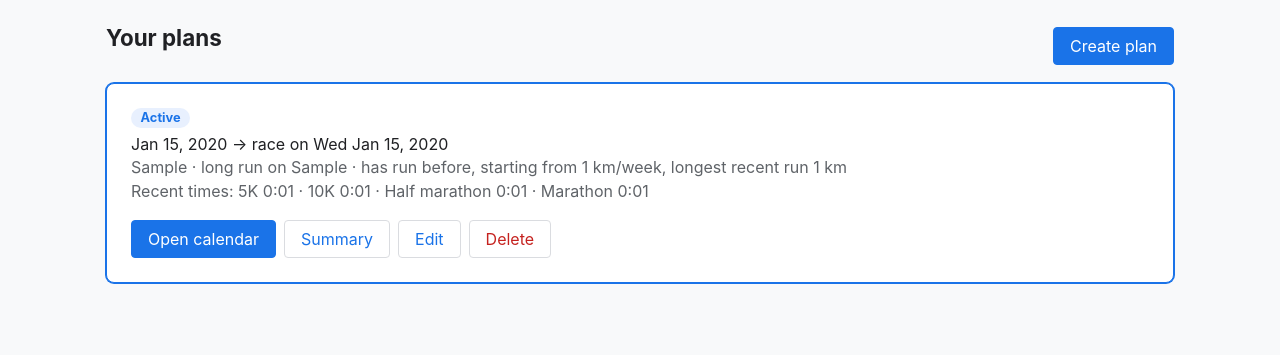
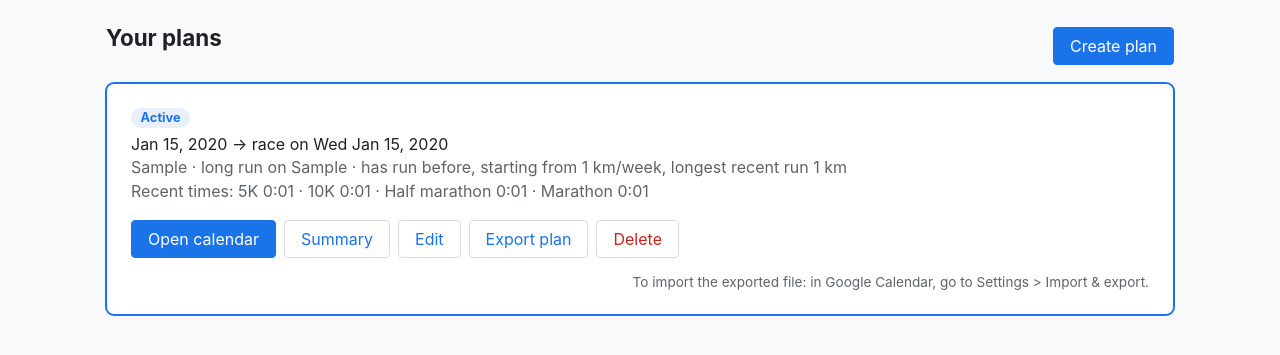
Before and after one commit to HaoSophareth/cs162-ai-app, a Flask app: page /plans in a window 1280 px wide. Shown: the part 46-401 px from the top of the page. Run offline with Flask 3, Linux system fonts and the light colour scheme; a user stored in the database is signed in; tables that the repository leaves empty hold one stand-in row (values such as "Sample post").

Commit message:
Build 2: export plan as a calendar file (re-prompt)

```diff
--- a/engineering_build/main.py
+++ b/engineering_build/main.py
@@ -1,12 +1,12 @@
 from datetime import date, timedelta
 from urllib.parse import urlencode
 
-from flask import Blueprint, flash, redirect, render_template, request, session, url_for
+from flask import Blueprint, Response, flash, redirect, render_template, request, session, url_for
 from flask_login import current_user, login_required
 from sqlalchemy import func
 
 from models import Plan, Run, db
-from plan_generator import (DAYS, RECOMMENDED_WEEKS, current_paces, estimate_finish,
+from plan_generator import (DAYS, RECOMMENDED_WEEKS, build_ics, current_paces, estimate_finish,
                             generate_plan, monday_of)
 
 main_bp = Blueprint("main", __name__)
@@ -142,13 +142,21 @@ def get_user_run(run_id):
     ).first_or_404()
 
 
+def calendar_title(run):
+    return f"{run.run_type.capitalize()} run - {run.distance_km:g} km"
+
+
+def calendar_details(run):
+    return run.description + ("\n\n" + run.notes if run.notes else "")
+
+
 def google_calendar_url(run):
     # An all-day event: Google expects the end date to be the day after.
     params = {
         "action": "TEMPLATE",
-        "text": f"{run.run_type.capitalize()} run - {run.distance_km:g} km",
+        "text": calendar_title(run),
         "dates": f"{run.date:%Y%m%d}/{run.date + timedelta(days=1):%Y%m%d}",
-        "details": run.description + ("\n\n" + run.notes if run.notes else ""),
+        "details": calendar_details(run),
     }
     return "https://calendar.google.com/calendar/render?" + urlencode(params)
 
@@ -452,6 +460,19 @@ def plan_summary(plan_id):
     )
 
 
+@main_bp.route("/plans/<int:plan_id>/export")
+@login_required
+def export_plan(plan_id):
+    plan = get_user_plan(plan_id)
+    runs = sorted(plan.runs, key=lambda run: (run.date, run.id))
+    # A stable id per run lets the calendar recognise a run if the file is imported again.
+    events = [{"uid": f"run-{run.id}@race-training", "date": run.date,
+               "title": calendar_title(run), "details": calendar_details(run)} for run in runs]
+    filename = f"{plan.race_distance}-plan-{plan.race_date.isoformat()}.ics"
+    return Response(build_ics(events), mimetype="text/calendar",
+                    headers={"Content-Disposition": f'attachment; filename="{filename}"'})
+
+
 @main_bp.route("/plans/<int:plan_id>/activate", methods=["POST"])
 @login_required
 def activate_plan(plan_id):
--- a/engineering_build/plan_generator.py
+++ b/engineering_build/plan_generator.py
@@ -1,5 +1,5 @@
 import math
-from datetime import timedelta
+from datetime import datetime, timedelta, timezone
 
 DAYS = ["Mon", "Tue", "Wed", "Thu", "Fri", "Sat", "Sun"]
 
@@ -173,3 +173,40 @@ def estimate_finish(best_times, race_distance):
         # Aim for the middle of the range on race day.
         "target_pace": pace_per_km((today + trained) / 2, race_km),
     }
+
+
+def escape_ics_text(text):
+    # The backslash goes first, or it would double the ones added for the other characters.
+    text = text.replace("\\", "\\\\").replace(";", "\\;").replace(",", "\\,")
+    return text.replace("\r\n", "\n").replace("\n", "\\n")
+
+
+def fold_ics_line(line):
+    # The format limits lines to 75 bytes; a longer line continues on the next with a
+    # leading space. Counting bytes, not characters, keeps accented letters in one piece.
+    pieces = [""]
+    for character in line:
+        if len((pieces[-1] + character).encode("utf-8")) > 75:
+            pieces.append(" ")
+        pieces[-1] += character
+    return "\r\n".join(pieces)
+
+
+def build_ics(events):
+    """Return .ics file text. events: dicts with uid, date, title and details."""
+    stamp = datetime.now(timezone.utc).strftime("%Y%m%dT%H%M%SZ")
+    lines = ["BEGIN:VCALENDAR", "VERSION:2.0", "PRODID:-//Race Training//Plan Export//EN", "CALSCALE:GREGORIAN"]
+    for event in events:
+        lines += [
+            "BEGIN:VEVENT",
+            f"UID:{event['uid']}",
+            f"DTSTAMP:{stamp}",
+            # An all-day event: the end date is the day after, and is not included.
+            f"DTSTART;VALUE=DATE:{event['date']:%Y%m%d}",
+            f"DTEND;VALUE=DATE:{event['date'] + timedelta(days=1):%Y%m%d}",
+            f"SUMMARY:{escape_ics_text(event['title'])}",
+            f"DESCRIPTION:{escape_ics_text(event['details'])}",
+            "END:VEVENT",
+        ]
+    lines.append("END:VCALENDAR")
+    return "".join(fold_ics_line(line) + "\r\n" for line in lines)
--- a/engineering_build/static/style.css
+++ b/engineering_build/static/style.css
@@ -208,6 +208,7 @@ input[type=text], input[type=password], input[type=date], input[type=number], se
 
 /* Plans list */
 .plan-item { display: flex; justify-content: space-between; align-items: flex-start; gap: 1rem; margin-top: 1rem; flex-wrap: wrap; }
+.plan-item .export-hint { flex-basis: 100%; margin: 0; font-size: 0.85rem; text-align: right; }
 .plan-item.active { border-color: #1a73e8; box-shadow: 0 0 0 1px #1a73e8; }
 .plan-summary h2 { display: flex; align-items: center; gap: 0.6rem; margin: 0 0 0.4rem; font-size: 1.15rem; }
 .plan-summary p { margin: 0.2rem 0; }
--- a/engineering_build/templates/plans.html
+++ b/engineering_build/templates/plans.html
@@ -47,6 +47,7 @@
       {% endif %}
       <a class="button secondary" href="{{ url_for('main.plan_summary', plan_id=plan.id) }}">Summary</a>
       <a class="button secondary" href="{{ url_for('main.edit_plan', plan_id=plan.id) }}">Edit</a>
+      <a class="button secondary" href="{{ url_for('main.export_plan', plan_id=plan.id) }}">Export plan</a>
       {# <details> asks "are you sure?" without JavaScript. #}
       <details class="confirm-delete">
         <summary class="button secondary danger">Delete</summary>
@@ -56,6 +57,7 @@
         </form>
       </details>
     </div>
+    <p class="muted export-hint">To import the exported file: in Google Calendar, go to Settings &gt; Import &amp; export.</p>
   </div>
 {% endfor %}
 {% endblock %}
```
Also changed, not shown: engineering_build/README.md.
